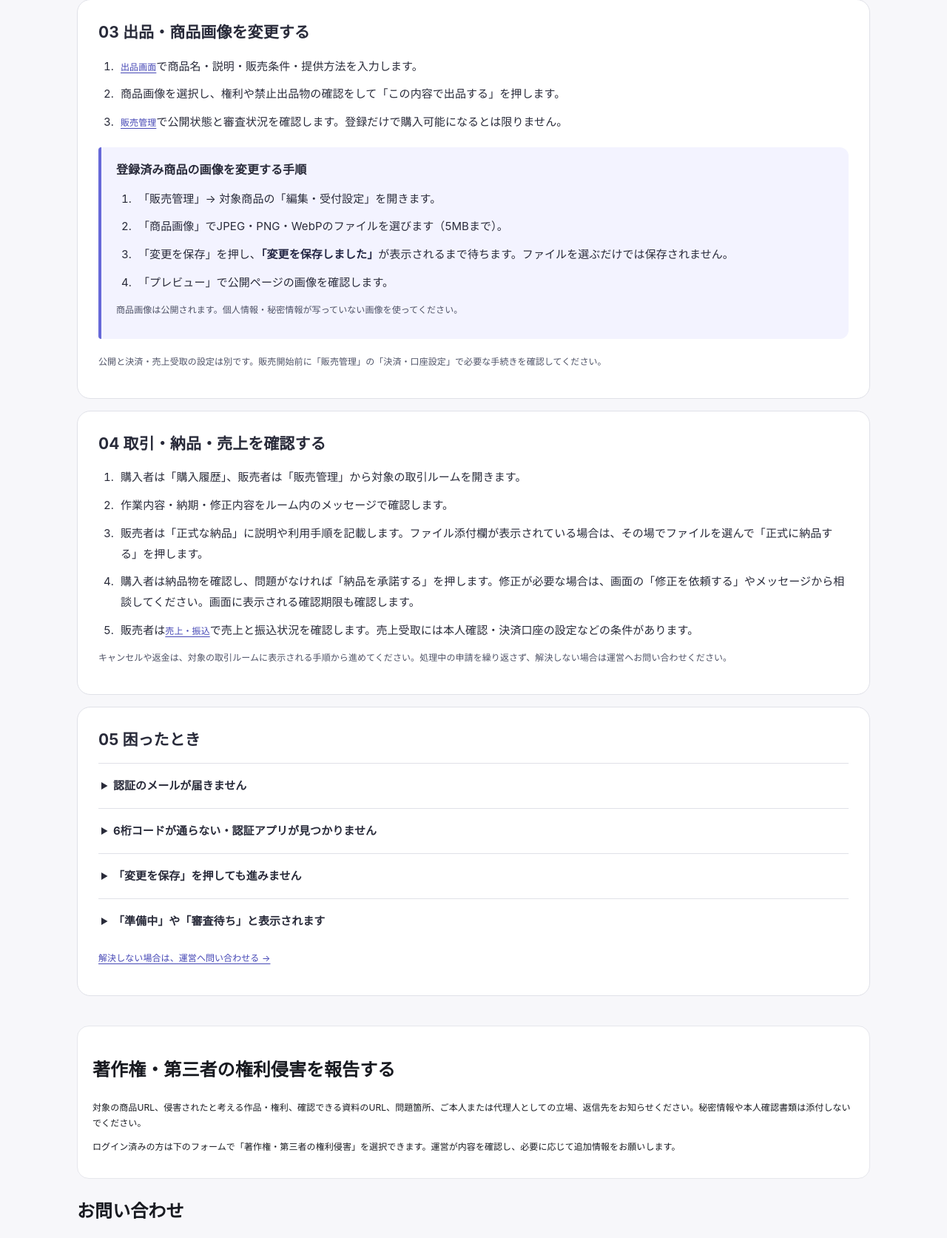
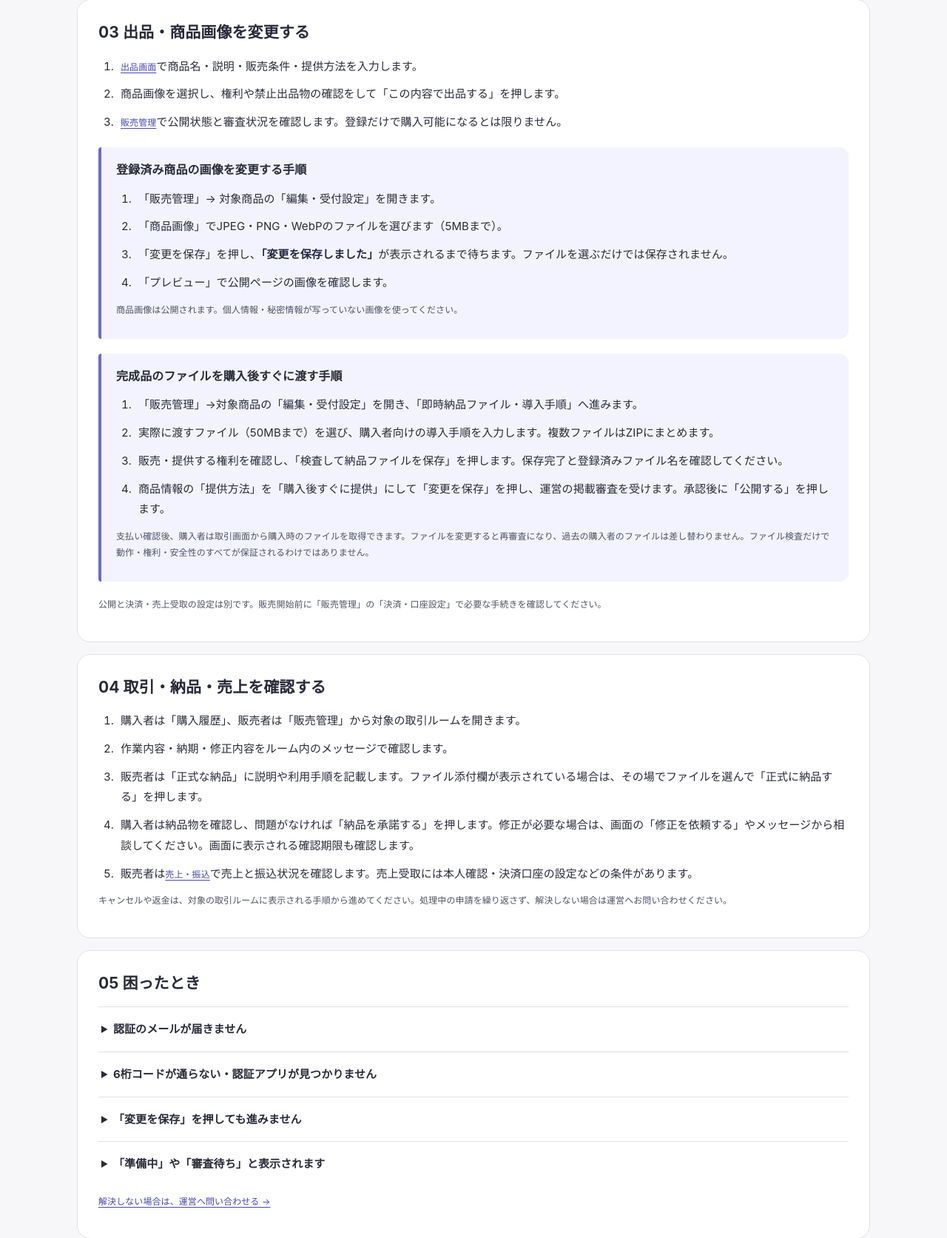
Before and after one commit to kegkeg4/toolbako, a FastAPI app: page /support in a window 1280 px wide. Shown: the part 2434-4107 px from the top of the page at 74% size. Run offline with FastAPI, Linux system fonts and the light colour scheme; some libraries are stand-ins or nearby versions.

Commit message:
Explain scanned instant delivery in the seller usage guide

```diff
--- a/templates/_usage_guide.html
+++ b/templates/_usage_guide.html
@@ -43,6 +43,16 @@
       <ol><li>「販売管理」→ 対象商品の「編集・受付設定」を開きます。</li><li>「商品画像」でJPEG・PNG・WebPのファイルを選びます（5MBまで）。</li><li>「変更を保存」を押し、<strong>「変更を保存しました」</strong>が表示されるまで待ちます。ファイルを選ぶだけでは保存されません。</li><li>「プレビュー」で公開ページの画像を確認します。</li></ol>
       <p>商品画像は公開されます。個人情報・秘密情報が写っていない画像を使ってください。</p>
     </div>
+    <div id="guide-instant-file" class="guide-note">
+      <h4>完成品のファイルを購入後すぐに渡す手順</h4>
+      <ol>
+        <li>「販売管理」→対象商品の「編集・受付設定」を開き、「即時納品ファイル・導入手順」へ進みます。</li>
+        <li>実際に渡すファイル（50MBまで）を選び、購入者向けの導入手順を入力します。複数ファイルはZIPにまとめます。</li>
+        <li>販売・提供する権利を確認し、「検査して納品ファイルを保存」を押します。保存完了と登録済みファイル名を確認してください。</li>
+        <li>商品情報の「提供方法」を「購入後すぐに提供」にして「変更を保存」を押し、運営の掲載審査を受けます。承認後に「公開する」を押します。</li>
+      </ol>
+      <p>支払い確認後、購入者は取引画面から購入時のファイルを取得できます。ファイルを変更すると再審査になり、過去の購入者のファイルは差し替わりません。ファイル検査だけで動作・権利・安全性のすべてが保証されるわけではありません。</p>
+    </div>
     <p>公開と決済・売上受取の設定は別です。販売開始前に「販売管理」の「決済・口座設定」で必要な手続きを確認してください。</p>
   </section>
   <section class="guide-section" id="guide-trade" aria-labelledby="guide-trade-title">
```
